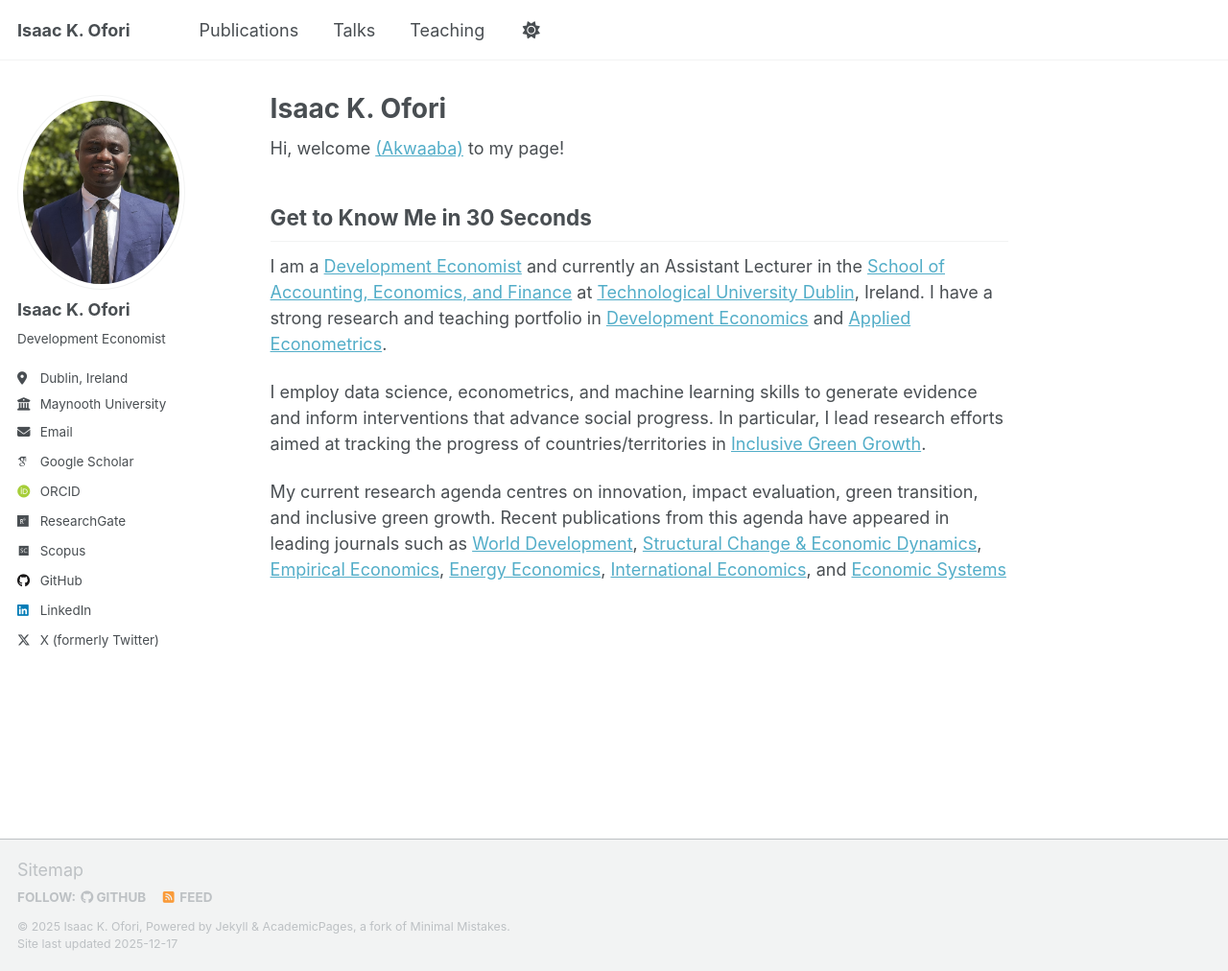
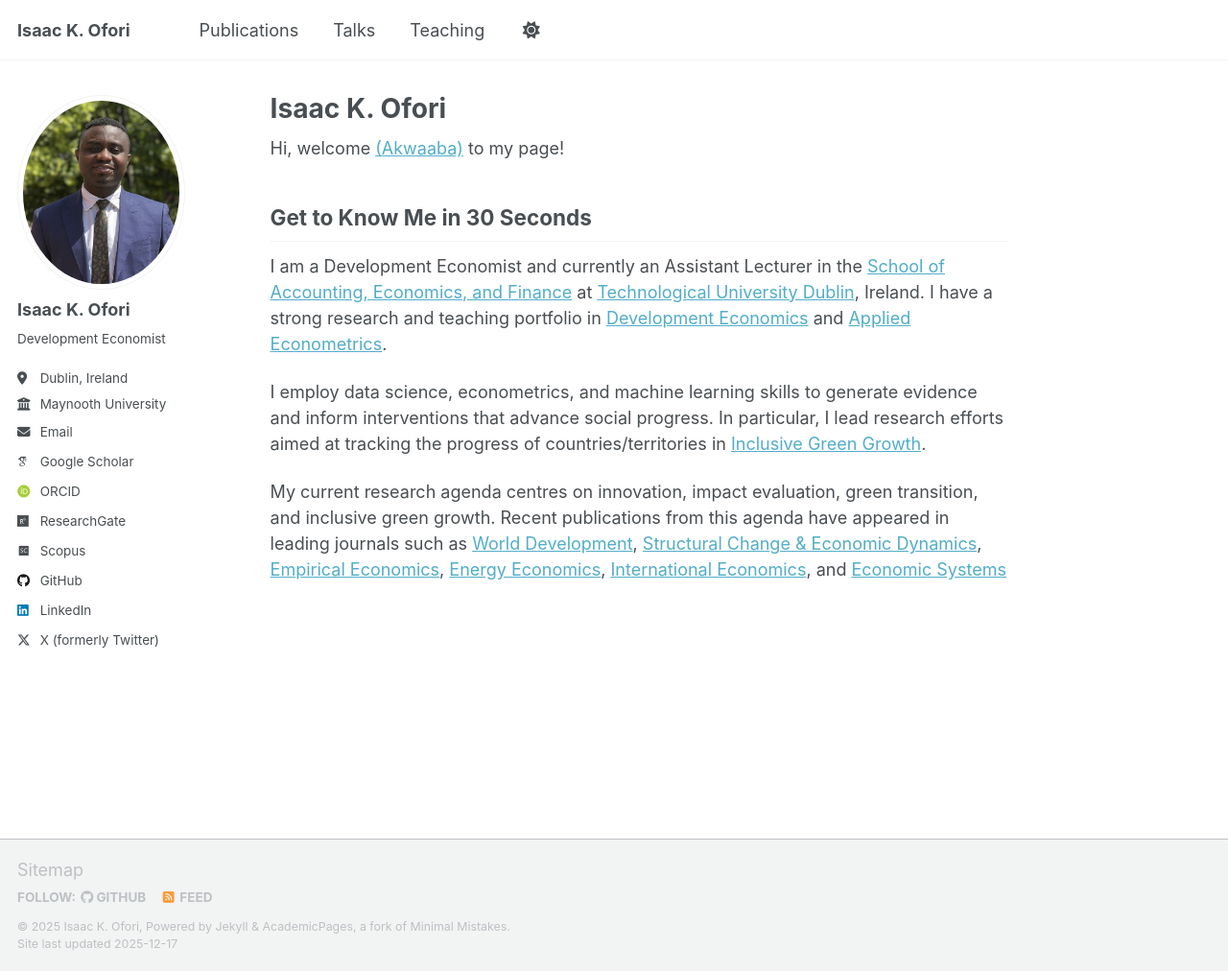
Before and after one commit to ikofori/ikofori.github.io, a Jekyll site: the page built from _pages/about.md, in a window 1280 px wide and 1012 px high. Shown: the whole window at 96% size. Built offline with Jekyll 4.4.1, drawn with Linux system fonts in a browser that asks for light colours; some web fonts are replaced; a script that is not in the unit is left out; part of the change alters nothing that is shown.

```diff
--- a/_pages/about.md
+++ b/_pages/about.md
@@ -16,7 +16,7 @@ Hi, welcome [(Akwaaba)](https://mfa.gov.gh/index.php/about-ghana/) to my page!
 
 ## Get to Know Me in 30 Seconds
 
-I am a [Development Economist](https://ikofori.github.io/) and currently an Assistant Lecturer in the [School of Accounting, Economics, and Finance](https://www.tudublin.ie/explore/faculties-and-schools/business/accounting-economics-and-finance/) at [Technological University Dublin](https://www.tudublin.ie/), Ireland. I have a strong research and teaching portfolio in [Development Economics](https://doi.org/10.1016/j.worlddev.2025.107223) and [Applied Econometrics](https://doi.org/10.1016/j.strueco.2025.09.004).
+I am a Development Economist and currently an Assistant Lecturer in the [School of Accounting, Economics, and Finance](https://www.tudublin.ie/explore/faculties-and-schools/business/accounting-economics-and-finance/) at [Technological University Dublin](https://www.tudublin.ie/), Ireland. I have a strong research and teaching portfolio in [Development Economics](https://doi.org/10.1016/j.worlddev.2025.107223) and [Applied Econometrics](https://doi.org/10.1016/j.strueco.2025.09.004).
 
 I employ data science, econometrics, and machine learning skills to generate evidence and inform interventions that advance social progress. In particular, I lead research efforts aimed at tracking the progress of countries/territories in [Inclusive Green Growth](https://zenodo.org/records/12529764).
 
```
